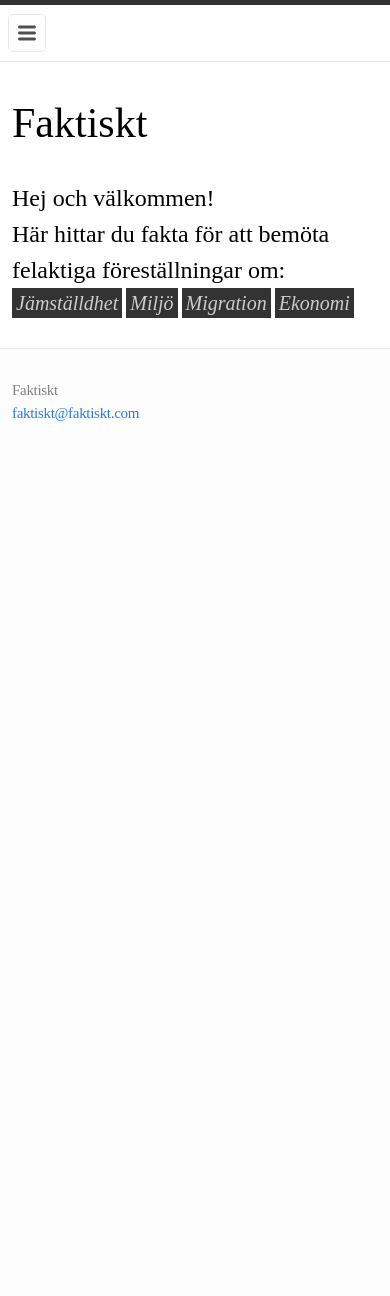
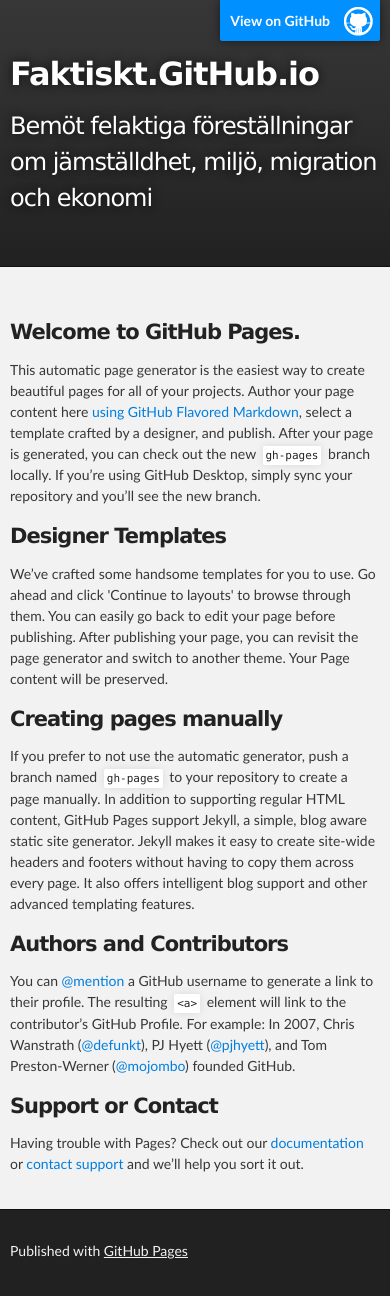
Before and after one commit to frigolitvarulv/faktiskt.github.io, a Jekyll site: the page index.html, which Jekyll copies as it is, in a window 390 px wide. Built offline with Jekyll 4.4.1, drawn with Linux system fonts in a browser that asks for light colours; before the commit the page ends 900 px from its top, so only the background shows below that.

Commit message:
Replace master branch with page content via GitHub

```diff
--- a/index.html
+++ b/index.html
@@ -1,16 +1,67 @@
----
-layout: default
----
+<!DOCTYPE html>
+<html>
 
-<div class="home">
-  <h1>Faktiskt</h1>
-  <p>Hej och välkommen!</p>
-  <p>Här hittar du fakta för att bemöta felaktiga föreställningar om:</p>
-  <ul class="home-nav">
-    <li><a href="{{ "/jamstalldhet" | prepend: site.baseurl }}">Jämställdhet</a></li>
-    <li><a href="{{ "/miljo" | prepend: site.baseurl }}">Miljö</a></li>
-    <li><a href="{{ "/migration" | prepend: site.baseurl }}">Migration</a></li>
-    <li><a href="{{ "/ekonomi" | prepend: site.baseurl }}">Ekonomi</a></li>
-  </ul>
-  </div>
-</div>
+  <head>
+    <meta charset='utf-8'>
+    <meta http-equiv="X-UA-Compatible" content="chrome=1">
+    <meta name="description" content="Faktiskt.GitHub.io : Bemöt felaktiga föreställningar om jämställdhet, miljö, migration och ekonomi">
+
+    <link rel="stylesheet" type="text/css" media="screen" href="stylesheets/stylesheet.css">
+
+    <title>Faktiskt.GitHub.io</title>
+  </head>
+
+  <body>
+
+    <!-- HEADER -->
+    <div id="header_wrap" class="outer">
+        <header class="inner">
+          <a id="forkme_banner" href="https://github.com/faktiskt">View on GitHub</a>
+
+          <h1 id="project_title">Faktiskt.GitHub.io</h1>
+          <h2 id="project_tagline">Bemöt felaktiga föreställningar om jämställdhet, miljö, migration och ekonomi</h2>
+
+        </header>
+    </div>
+
+    <!-- MAIN CONTENT -->
+    <div id="main_content_wrap" class="outer">
+      <section id="main_content" class="inner">
+        <h3>
+<a id="welcome-to-github-pages" class="anchor" href="#welcome-to-github-pages" aria-hidden="true"><span class="octicon octicon-link"></span></a>Welcome to GitHub Pages.</h3>
+
+<p>This automatic page generator is the easiest way to create beautiful pages for all of your projects. Author your page content here <a href="https://guides.github.com/features/mastering-markdown/">using GitHub Flavored Markdown</a>, select a template crafted by a designer, and publish. After your page is generated, you can check out the new <code>gh-pages</code> branch locally. If you’re using GitHub Desktop, simply sync your repository and you’ll see the new branch.</p>
+
+<h3>
+<a id="designer-templates" class="anchor" href="#designer-templates" aria-hidden="true"><span class="octicon octicon-link"></span></a>Designer Templates</h3>
+
+<p>We’ve crafted some handsome templates for you to use. Go ahead and click 'Continue to layouts' to browse through them. You can easily go back to edit your page before publishing. After publishing your page, you can revisit the page generator and switch to another theme. Your Page content will be preserved.</p>
+
+<h3>
+<a id="creating-pages-manually" class="anchor" href="#creating-pages-manually" aria-hidden="true"><span class="octicon octicon-link"></span></a>Creating pages manually</h3>
+
+<p>If you prefer to not use the automatic generator, push a branch named <code>gh-pages</code> to your repository to create a page manually. In addition to supporting regular HTML content, GitHub Pages support Jekyll, a simple, blog aware static site generator. Jekyll makes it easy to create site-wide headers and footers without having to copy them across every page. It also offers intelligent blog support and other advanced templating features.</p>
+
+<h3>
+<a id="authors-and-contributors" class="anchor" href="#authors-and-contributors" aria-hidden="true"><span class="octicon octicon-link"></span></a>Authors and Contributors</h3>
+
+<p>You can <a href="https://github.com/blog/821" class="user-mention">@mention</a> a GitHub username to generate a link to their profile. The resulting <code>&lt;a&gt;</code> element will link to the contributor’s GitHub Profile. For example: In 2007, Chris Wanstrath (<a href="https://github.com/defunkt" class="user-mention">@defunkt</a>), PJ Hyett (<a href="https://github.com/pjhyett" class="user-mention">@pjhyett</a>), and Tom Preston-Werner (<a href="https://github.com/mojombo" class="user-mention">@mojombo</a>) founded GitHub.</p>
+
+<h3>
+<a id="support-or-contact" class="anchor" href="#support-or-contact" aria-hidden="true"><span class="octicon octicon-link"></span></a>Support or Contact</h3>
+
+<p>Having trouble with Pages? Check out our <a href="https://help.github.com/pages">documentation</a> or <a href="https://github.com/contact">contact support</a> and we’ll help you sort it out.</p>
+      </section>
+    </div>
+
+    <!-- FOOTER  -->
+    <div id="footer_wrap" class="outer">
+      <footer class="inner">
+        <p>Published with <a href="https://pages.github.com">GitHub Pages</a></p>
+      </footer>
+    </div>
+
+
+
+  </body>
+</html>
--- /dev/null
+++ b/javascripts/main.js
@@ -0,0 +1 @@
+console.log('This would be the main JS file.');
--- /dev/null
+++ b/stylesheets/github-light.css
@@ -0,0 +1,115 @@
+/*
+   Copyright 2014 GitHub Inc.
+
+   Licensed under the Apache License, Version 2.0 (the "License");
+   you may not use this file except in compliance with the License.
+   You may obtain a copy of the License at
+
+       http://www.apache.org/licenses/LICENSE-2.0
+
+   Unless required by applicable law or agreed to in writing, software
+   distributed under the License is distributed on an "AS IS" BASIS,
+   WITHOUT WARRANTIES OR CONDITIONS OF ANY KIND, either express or implied.
+   See the License for the specific language governing permissions and
+   limitations under the License.
+
+*/
+
+.pl-c /* comment */ {
+  color: #969896;
+}
+
+.pl-c1      /* constant, markup.raw, meta.diff.header, meta.module-reference, meta.property-name, support, support.constant, support.variable, variable.other.constant */,
+.pl-s .pl-v /* string variable */ {
+  color: #0086b3;
+}
+
+.pl-e  /* entity */,
+.pl-en /* entity.name */ {
+  color: #795da3;
+}
+
+.pl-s .pl-s1 /* string source */,
+.pl-smi      /* storage.modifier.import, storage.modifier.package, storage.type.java, variable.other, variable.parameter.function */ {
+  color: #333;
+}
+
+.pl-ent /* entity.name.tag */ {
+  color: #63a35c;
+}
+
+.pl-k /* keyword, storage, storage.type */ {
+  color: #a71d5d;
+}
+
+.pl-pds              /* punctuation.definition.string, string.regexp.character-class */,
+.pl-s                /* string */,
+.pl-s .pl-pse .pl-s1 /* string punctuation.section.embedded source */,
+.pl-sr               /* string.regexp */,
+.pl-sr .pl-cce       /* string.regexp constant.character.escape */,
+.pl-sr .pl-sra       /* string.regexp string.regexp.arbitrary-repitition */,
+.pl-sr .pl-sre       /* string.regexp source.ruby.embedded */ {
+  color: #183691;
+}
+
+.pl-v /* variable */ {
+  color: #ed6a43;
+}
+
+.pl-id /* invalid.deprecated */ {
+  color: #b52a1d;
+}
+
+.pl-ii /* invalid.illegal */ {
+  background-color: #b52a1d;
+  color: #f8f8f8;
+}
+
+.pl-sr .pl-cce /* string.regexp constant.character.escape */ {
+  color: #63a35c;
+  font-weight: bold;
+}
+
+.pl-ml /* markup.list */ {
+  color: #693a17;
+}
+
+.pl-mh        /* markup.heading */,
+.pl-mh .pl-en /* markup.heading entity.name */,
+.pl-ms        /* meta.separator */ {
+  color: #1d3e81;
+  font-weight: bold;
+}
+
+.pl-mq /* markup.quote */ {
+  color: #008080;
+}
+
+.pl-mi /* markup.italic */ {
+  color: #333;
+  font-style: italic;
+}
+
+.pl-mb /* markup.bold */ {
+  color: #333;
+  font-weight: bold;
+}
+
+.pl-md /* markup.deleted, meta.diff.header.from-file */ {
+  background-color: #ffecec;
+  color: #bd2c00;
+}
+
+.pl-mi1 /* markup.inserted, meta.diff.header.to-file */ {
+  background-color: #eaffea;
+  color: #55a532;
+}
+
+.pl-mdr /* meta.diff.range */ {
+  color: #795da3;
+  font-weight: bold;
+}
+
+.pl-mo /* meta.output */ {
+  color: #1d3e81;
+}
--- /dev/null
+++ b/stylesheets/stylesheet.css
@@ -0,0 +1,425 @@
+/*******************************************************************************
+Slate Theme for GitHub Pages
+by Jason Costello, @jsncostello
+*******************************************************************************/
+
+@import url(github-light.css);
+
+/*******************************************************************************
+MeyerWeb Reset
+*******************************************************************************/
+
+html, body, div, span, applet, object, iframe,
+h1, h2, h3, h4, h5, h6, p, blockquote, pre,
+a, abbr, acronym, address, big, cite, code,
+del, dfn, em, img, ins, kbd, q, s, samp,
+small, strike, strong, sub, sup, tt, var,
+b, u, i, center,
+dl, dt, dd, ol, ul, li,
+fieldset, form, label, legend,
+table, caption, tbody, tfoot, thead, tr, th, td,
+article, aside, canvas, details, embed,
+figure, figcaption, footer, header, hgroup,
+menu, nav, output, ruby, section, summary,
+time, mark, audio, video {
+  margin: 0;
+  padding: 0;
+  border: 0;
+  font: inherit;
+  vertical-align: baseline;
+}
+
+/* HTML5 display-role reset for older browsers */
+article, aside, details, figcaption, figure,
+footer, header, hgroup, menu, nav, section {
+  display: block;
+}
+
+ol, ul {
+  list-style: none;
+}
+
+table {
+  border-collapse: collapse;
+  border-spacing: 0;
+}
+
+/*******************************************************************************
+Theme Styles
+*******************************************************************************/
+
+body {
+  box-sizing: border-box;
+  color:#373737;
+  background: #212121;
+  font-size: 16px;
+  font-family: 'Myriad Pro', Calibri, Helvetica, Arial, sans-serif;
+  line-height: 1.5;
+  -webkit-font-smoothing: antialiased;
+}
+
+h1, h2, h3, h4, h5, h6 {
+  margin: 10px 0;
+  font-weight: 700;
+  color:#222222;
+  font-family: 'Lucida Grande', 'Calibri', Helvetica, Arial, sans-serif;
+  letter-spacing: -1px;
+}
+
+h1 {
+  font-size: 36px;
+  font-weight: 700;
+}
+
+h2 {
+  padding-bottom: 10px;
+  font-size: 32px;
+  background: url('../images/bg_hr.png') repeat-x bottom;
+}
+
+h3 {
+  font-size: 24px;
+}
+
+h4 {
+  font-size: 21px;
+}
+
+h5 {
+  font-size: 18px;
+}
+
+h6 {
+  font-size: 16px;
+}
+
+p {
+  margin: 10px 0 15px 0;
+}
+
+footer p {
+  color: #f2f2f2;
+}
+
+a {
+  text-decoration: none;
+  color: #007edf;
+  text-shadow: none;
+
+  transition: color 0.5s ease;
+  transition: text-shadow 0.5s ease;
+  -webkit-transition: color 0.5s ease;
+  -webkit-transition: text-shadow 0.5s ease;
+  -moz-transition: color 0.5s ease;
+  -moz-transition: text-shadow 0.5s ease;
+  -o-transition: color 0.5s ease;
+  -o-transition: text-shadow 0.5s ease;
+  -ms-transition: color 0.5s ease;
+  -ms-transition: text-shadow 0.5s ease;
+}
+
+a:hover, a:focus {text-decoration: underline;}
+
+footer a {
+  color: #F2F2F2;
+  text-decoration: underline;
+}
+
+em {
+  font-style: italic;
+}
+
+strong {
+  font-weight: bold;
+}
+
+img {
+  position: relative;
+  margin: 0 auto;
+  max-width: 739px;
+  padding: 5px;
+  margin: 10px 0 10px 0;
+  border: 1px solid #ebebeb;
+
+  box-shadow: 0 0 5px #ebebeb;
+  -webkit-box-shadow: 0 0 5px #ebebeb;
+  -moz-box-shadow: 0 0 5px #ebebeb;
+  -o-box-shadow: 0 0 5px #ebebeb;
+  -ms-box-shadow: 0 0 5px #ebebeb;
+}
+
+p img {
+  display: inline;
+  margin: 0;
+  padding: 0;
+  vertical-align: middle;
+  text-align: center;
+  border: none;
+}
+
+pre, code {
+  width: 100%;
+  color: #222;
+  background-color: #fff;
+
+  font-family: Monaco, "Bitstream Vera Sans Mono", "Lucida Console", Terminal, monospace;
+  font-size: 14px;
+
+  border-radius: 2px;
+  -moz-border-radius: 2px;
+  -webkit-border-radius: 2px;
+}
+
+pre {
+  width: 100%;
+  padding: 10px;
+  box-shadow: 0 0 10px rgba(0,0,0,.1);
+  overflow: auto;
+}
+
+code {
+  padding: 3px;
+  margin: 0 3px;
+  box-shadow: 0 0 10px rgba(0,0,0,.1);
+}
+
+pre code {
+  display: block;
+  box-shadow: none;
+}
+
+blockquote {
+  color: #666;
+  margin-bottom: 20px;
+  padding: 0 0 0 20px;
+  border-left: 3px solid #bbb;
+}
+
+
+ul, ol, dl {
+  margin-bottom: 15px
+}
+
+ul {
+  list-style-position: inside;
+  list-style: disc;
+  padding-left: 20px;
+}
+
+ol {
+  list-style-position: inside;
+  list-style: decimal;
+  padding-left: 20px;
+}
+
+dl dt {
+  font-weight: bold;
+}
+
+dl dd {
+  padding-left: 20px;
+  font-style: italic;
+}
+
+dl p {
+  padding-left: 20px;
+  font-style: italic;
+}
+
+hr {
+  height: 1px;
+  margin-bottom: 5px;
+  border: none;
+  background: url('../images/bg_hr.png') repeat-x center;
+}
+
+table {
+  border: 1px solid #373737;
+  margin-bottom: 20px;
+  text-align: left;
+ }
+
+th {
+  font-family: 'Lucida Grande', 'Helvetica Neue', Helvetica, Arial, sans-serif;
+  padding: 10px;
+  background: #373737;
+  color: #fff;
+ }
+
+td {
+  padding: 10px;
+  border: 1px solid #373737;
+ }
+
+form {
+  background: #f2f2f2;
+  padding: 20px;
+}
+
+/*******************************************************************************
+Full-Width Styles
+*******************************************************************************/
+
+.outer {
+  width: 100%;
+}
+
+.inner {
+  position: relative;
+  max-width: 640px;
+  padding: 20px 10px;
+  margin: 0 auto;
+}
+
+#forkme_banner {
+  display: block;
+  position: absolute;
+  top:0;
+  right: 10px;
+  z-index: 10;
+  padding: 10px 50px 10px 10px;
+  color: #fff;
+  background: url('../images/blacktocat.png') #0090ff no-repeat 95% 50%;
+  font-weight: 700;
+  box-shadow: 0 0 10px rgba(0,0,0,.5);
+  border-bottom-left-radius: 2px;
+  border-bottom-right-radius: 2px;
+}
+
+#header_wrap {
+  background: #212121;
+  background: -moz-linear-gradient(top, #373737, #212121);
+  background: -webkit-linear-gradient(top, #373737, #212121);
+  background: -ms-linear-gradient(top, #373737, #212121);
+  background: -o-linear-gradient(top, #373737, #212121);
+  background: linear-gradient(top, #373737, #212121);
+}
+
+#header_wrap .inner {
+  padding: 50px 10px 30px 10px;
+}
+
+#project_title {
+  margin: 0;
+  color: #fff;
+  font-size: 42px;
+  font-weight: 700;
+  text-shadow: #111 0px 0px 10px;
+}
+
+#project_tagline {
+  color: #fff;
+  font-size: 24px;
+  font-weight: 300;
+  background: none;
+  text-shadow: #111 0px 0px 10px;
+}
+
+#downloads {
+  position: absolute;
+  width: 210px;
+  z-index: 10;
+  bottom: -40px;
+  right: 0;
+  height: 70px;
+  background: url('../images/icon_download.png') no-repeat 0% 90%;
+}
+
+.zip_download_link {
+  display: block;
+  float: right;
+  width: 90px;
+  height:70px;
+  text-indent: -5000px;
+  overflow: hidden;
+  background: url(../images/sprite_download.png) no-repeat bottom left;
+}
+
+.tar_download_link {
+  display: block;
+  float: right;
+  width: 90px;
+  height:70px;
+  text-indent: -5000px;
+  overflow: hidden;
+  background: url(../images/sprite_download.png) no-repeat bottom right;
+  margin-left: 10px;
+}
+
+.zip_download_link:hover {
+  background: url(../images/sprite_download.png) no-repeat top left;
+}
+
+.tar_download_link:hover {
+  background: url(../images/sprite_download.png) no-repeat top right;
+}
+
+#main_content_wrap {
+  background: #f2f2f2;
+  border-top: 1px solid #111;
+  border-bottom: 1px solid #111;
+}
+
+#main_content {
+  padding-top: 40px;
+}
+
+#footer_wrap {
+  background: #212121;
+}
+
+
+
+/*******************************************************************************
+Small Device Styles
+*******************************************************************************/
+
+@media screen and (max-width: 480px) {
+  body {
+    font-size:14px;
+  }
+
+  #downloads {
+    display: none;
+  }
+
+  .inner {
+    min-width: 320px;
+    max-width: 480px;
+  }
+
+  #project_title {
+  font-size: 32px;
+  }
+
+  h1 {
+    font-size: 28px;
+  }
+
+  h2 {
+    font-size: 24px;
+  }
+
+  h3 {
+    font-size: 21px;
+  }
+
+  h4 {
+    font-size: 18px;
+  }
+
+  h5 {
+    font-size: 14px;
+  }
+
+  h6 {
+    font-size: 12px;
+  }
+
+  code, pre {
+    min-width: 320px;
+    max-width: 480px;
+    font-size: 11px;
+  }
+
+}
```
Also changed, not shown: params.json (added, +1 -0 lines), images/bg_hr.png (added), images/blacktocat.png (added), images/icon_download.png (added), images/sprite_download.png (added).
